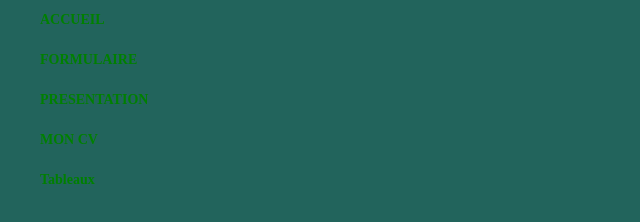
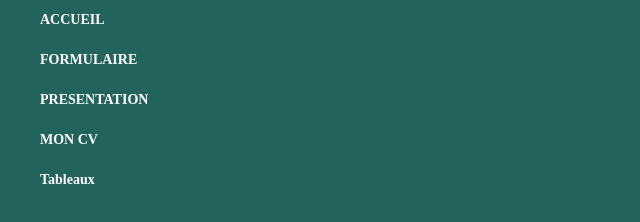
Before and after one commit to Epicur-745/projetpersonel, a plain HTML site: page liste.html in a window 1280 px wide. Shown: the whole page, without its empty margins (0-640 px from the left). Drawn offline with Linux system fonts and the light colour scheme.

Commit message:
Update liste.html

```diff
--- a/liste.html
+++ b/liste.html
@@ -6,17 +6,17 @@
  <meta charset="utf-8">
  <title>liste</title>
  <style>
-            a{color:green;}
+            a{color:white;}
             body{background-color: rgb(34, 100, 92);}
         </style>
     </head>
     <body>
         <ul>
-            <li><a href="accueil.html" target="fenetre">ACCUEIL</a></li>
-            <li><a href="souscription.html" target="fenetre">FORMULAIRE</a></li>
-            <li><a href="Moi.html" target="fenetre">PRESENTATION</a></li>
-            <li><a href="cv.html" target="fenetre">MON CV</a></li>
-          <li><a href="tableaux.html" target="fenetre">Tableaux</a></li>
+            <li><a href="acceuil.html" target="fenetreC">ACCUEIL</a></li>
+            <li><a href="souscription.html" target="fenetreC">FORMULAIRE</a></li>
+            <li><a href="Moi.html" target="fenetreC">PRESENTATION</a></li>
+            <li><a href="cv.html" target="fenetreC">MON CV</a></li>
+          <li><a href="tableaux.html" target="fenetreC">Tableaux</a></li>
         </ul>
     </body>
 </html>
```
